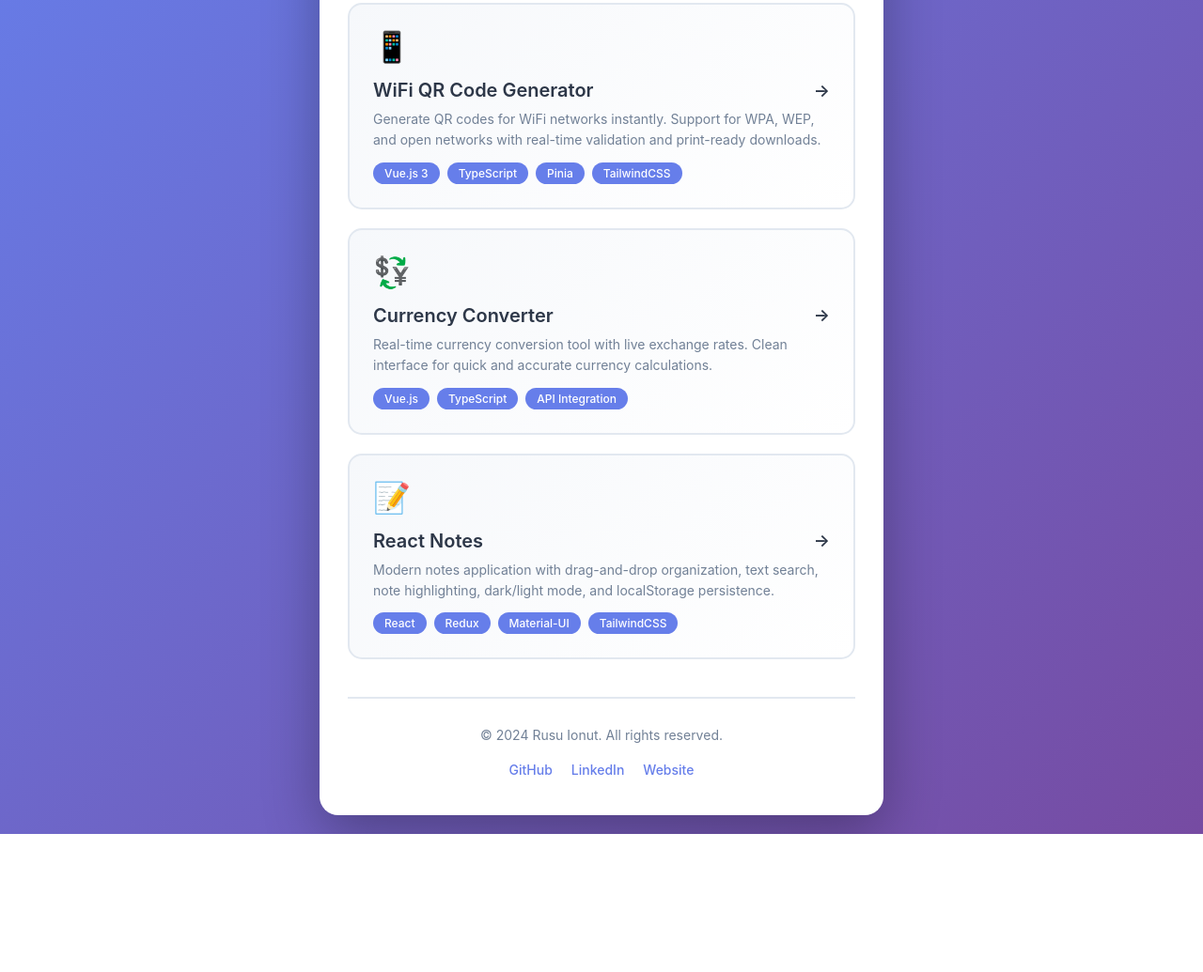
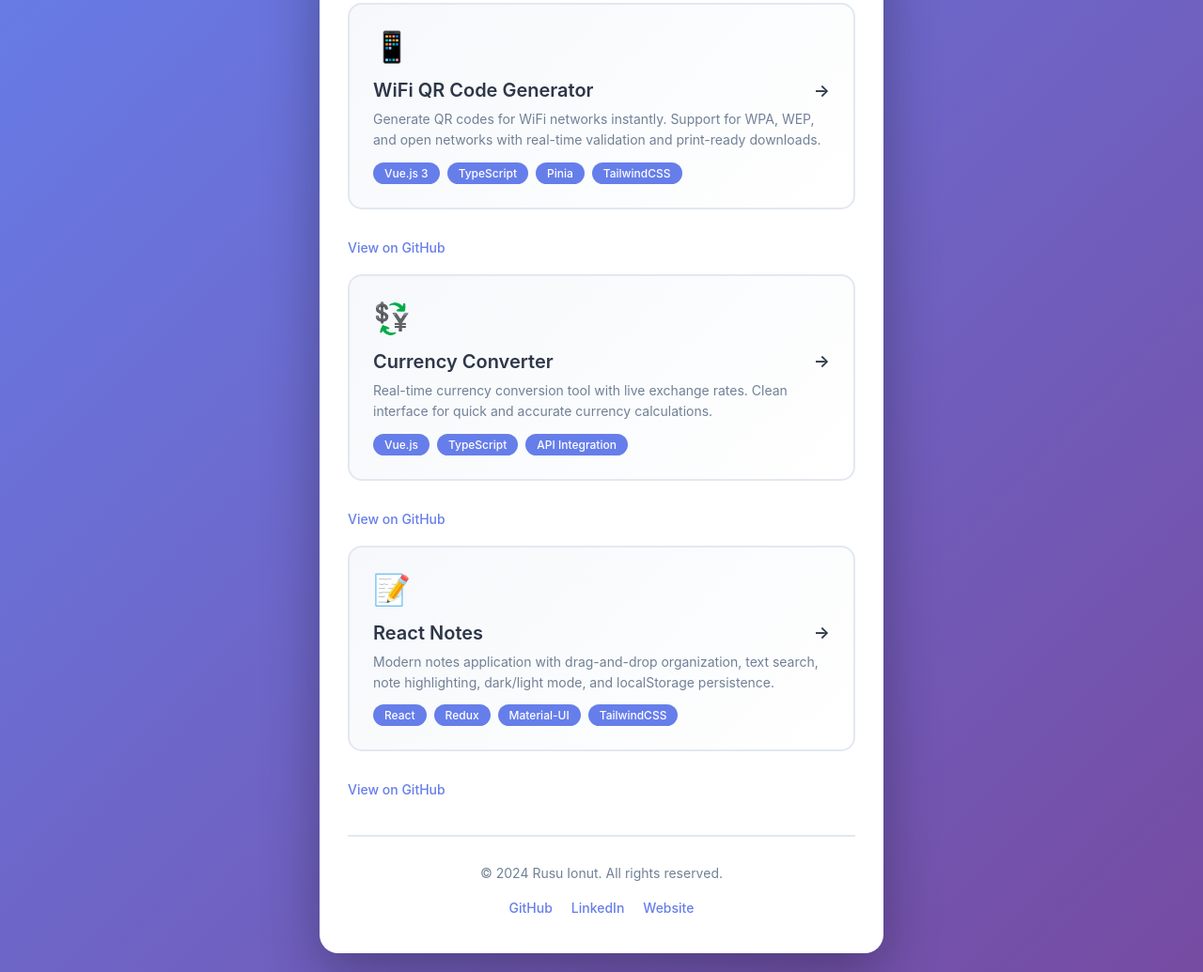
Before and after one commit to johnrusu/easy-tools, a plain HTML site: page index.html in a window 1280 px wide. Shown: the part 166-1201 px from the top of the page at 94% size. Before the commit the page ends 1054 px from the top, so only its background shows below. Drawn offline with Linux system fonts and the light colour scheme.

Commit message:
fix: link to github

```diff
--- a/index.html
+++ b/index.html
@@ -247,6 +247,15 @@
             <span class="tech-badge">Pinia</span>
             <span class="tech-badge">TailwindCSS</span>
           </div>
+          <a
+            href="https://github.com/johnrusu/vue-qr-code-network-generator"
+            class="social-link"
+            target="_blank"
+            rel="noopener noreferrer"
+            style="display: inline-block; margin-top: 12px"
+            onclick="event.stopPropagation();"
+            >View on GitHub</a
+          >
         </a>
 
         <a
@@ -269,6 +278,15 @@
             <span class="tech-badge">TypeScript</span>
             <span class="tech-badge">API Integration</span>
           </div>
+          <a
+            href="https://github.com/johnrusu/vue-currency-converter"
+            class="social-link"
+            target="_blank"
+            rel="noopener noreferrer"
+            style="display: inline-block; margin-top: 12px"
+            onclick="event.stopPropagation();"
+            >View on GitHub</a
+          >
         </a>
 
         <a
@@ -293,6 +311,15 @@
             <span class="tech-badge">Material-UI</span>
             <span class="tech-badge">TailwindCSS</span>
           </div>
+          <a
+            href="https://github.com/johnrusu/react-notes"
+            class="social-link"
+            target="_blank"
+            rel="noopener noreferrer"
+            style="display: inline-block; margin-top: 12px"
+            onclick="event.stopPropagation();"
+            >View on GitHub</a
+          >
         </a>
       </div>
 
```
